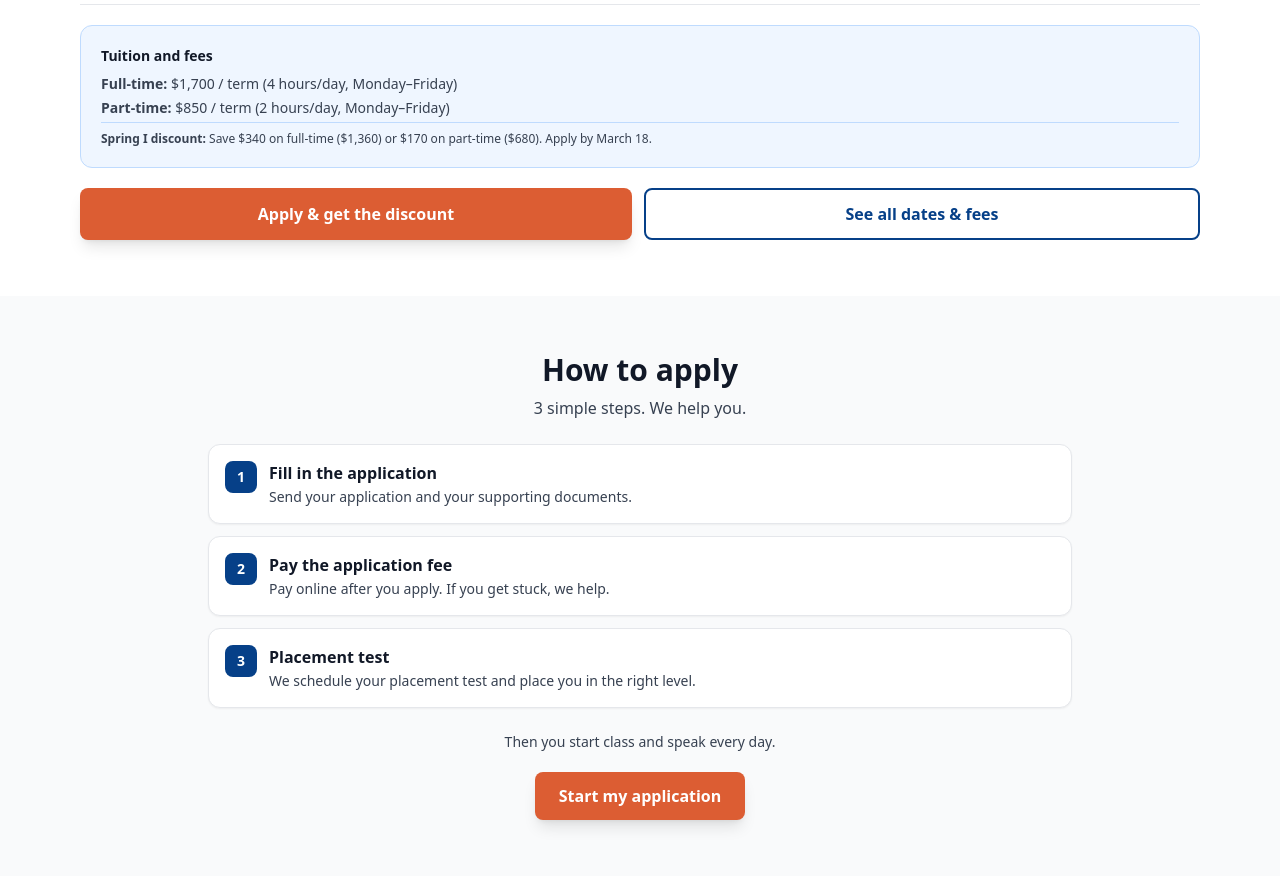
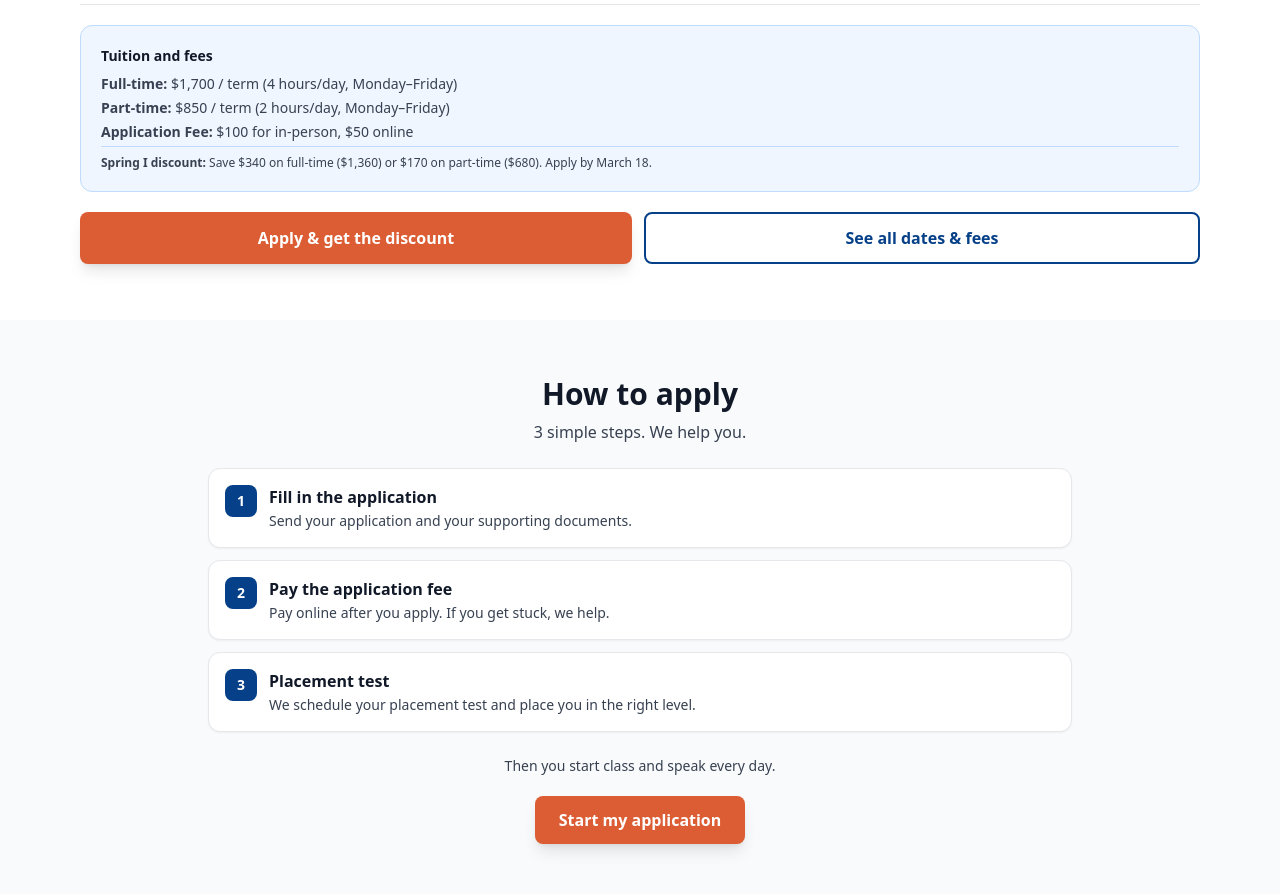
Before and after one commit to Qwixo/Qwixo-apply.INTERLINK.edu-12.3.2026, a React (Vite) app: page /greensboro in a window 1280 px wide. Shown: the part 6140-7034 px from the top of the page. Built offline with nearby package versions, Linux system fonts and the light colour scheme.

Commit message:
Updated GreensboroPage.tsx

```diff
--- a/src/pages/GreensboroPage.tsx
+++ b/src/pages/GreensboroPage.tsx
@@ -736,6 +736,8 @@ function GreensboroPage() {
             <div className="space-y-1 text-gray-700 text-sm">
               <p><span className="font-semibold">Full-time:</span> $1,700 / term (4 hours/day, Monday–Friday)</p>
               <p><span className="font-semibold">Part-time:</span> $850 / term (2 hours/day, Monday–Friday)</p>
+              <p><span className="font-semibold">Application Fee:</span> $100 for in-person, $50 online</p>
+
               <p className="text-xs pt-2 border-t border-blue-200 mt-2">
                 <span className="font-semibold">Spring I discount:</span> Save $340 on full-time ($1,360) or $170 on part-time ($680). Apply by March 18.
               </p>
```
